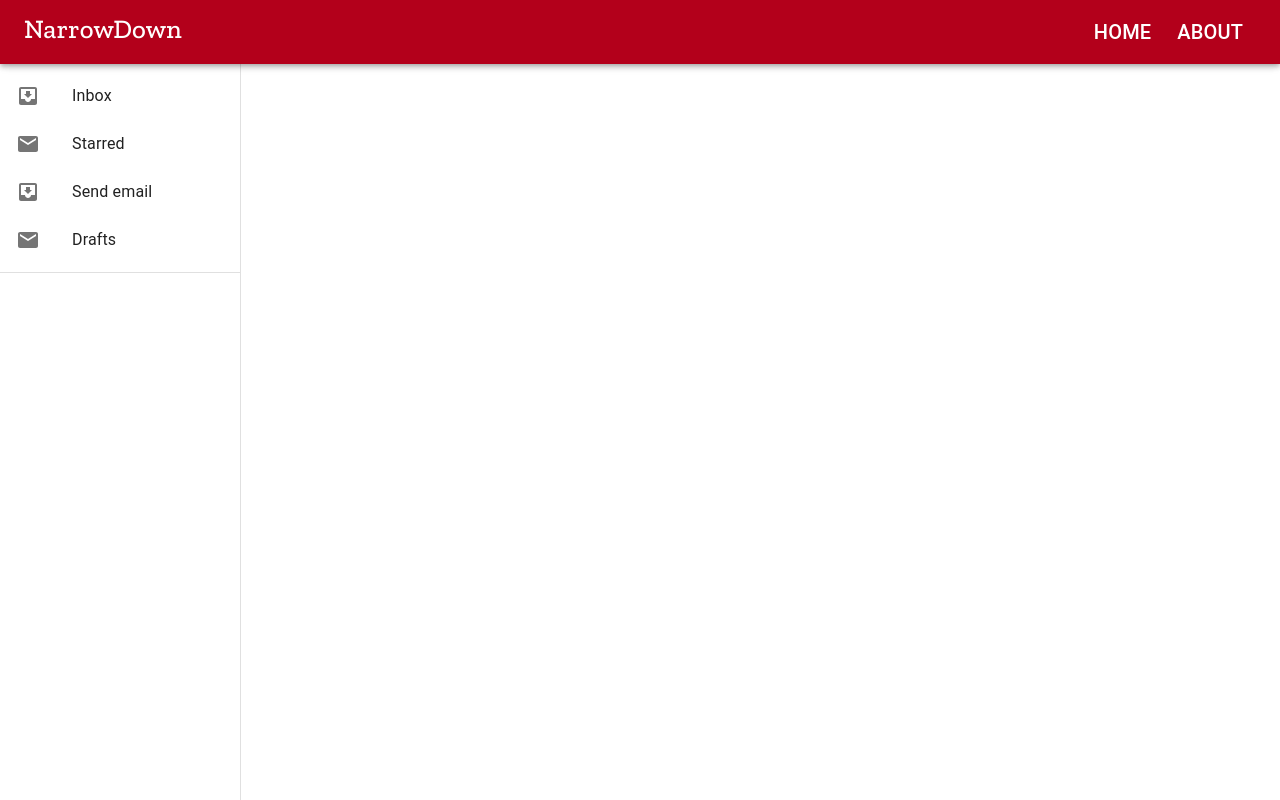
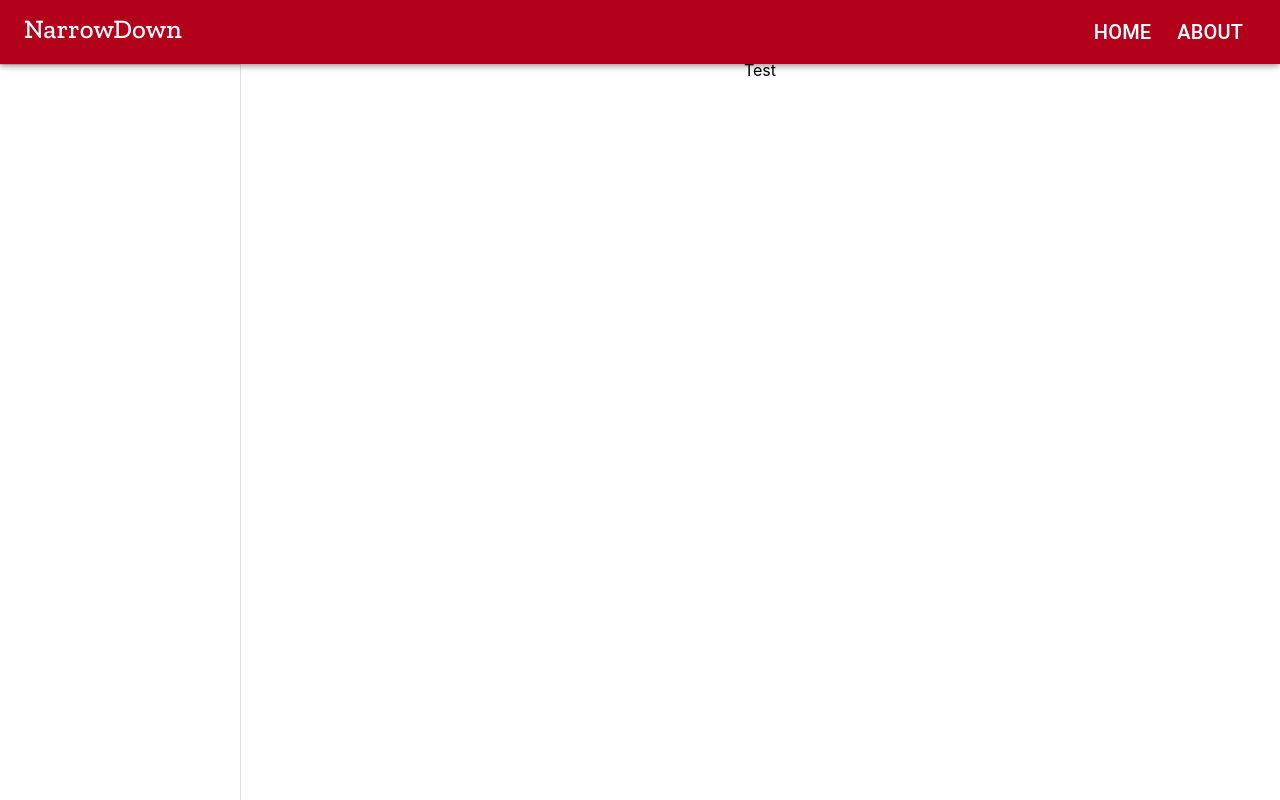
Before and after one commit to tehroot/codelinq6.0, a React (Create React App) app in the folder frontend/: page / in a window 1280 px wide. Built offline with nearby package versions, Linux system fonts and the light colour scheme.

Commit message:
starting the tag sidebar

```diff
--- a/frontend/src/App.js
+++ b/frontend/src/App.js
@@ -4,6 +4,8 @@ import { ThemeProvider, makeStyles } from '@material-ui/styles';
 import muiTheme from './theme/muiTheme.js';
 
 import Shell from './shell';
+
+import Search from './search';
 
 const useStyles = makeStyles(theme => ({
 	app: {
@@ -14,7 +16,7 @@ const useStyles = makeStyles(theme => ({
 		alignItems: 'center',
 		textAlign: 'center',
 
-		marginTop: '56px'
+		marginTop: '60px'
 	}
 }));
 
@@ -25,6 +27,7 @@ function App() {
 		<ThemeProvider theme={muiTheme}>
 			<Shell />
 			<div className={classes.app}>
+				<Search />
 			</div>
 		</ThemeProvider>
 	);
--- /dev/null
+++ b/frontend/src/search/Results/ResultCard.js
@@ -0,0 +1,10 @@
+import React from 'react';
+
+function ResultCard() {
+
+	return(
+		<div>Test</div>
+	);
+}
+
+export default ResultCard;
--- /dev/null
+++ b/frontend/src/search/Results/index.js
@@ -0,0 +1,12 @@
+import React from 'react';
+
+import ResultCard from './ResultCard';
+
+function Results() {
+
+	return(
+		<div>Test</div>
+	);
+}
+
+export default Results;
--- a/frontend/src/shell/Drawer.js
+++ b/frontend/src/search/TagDrawer/index.js
@@ -3,13 +3,12 @@ import React from 'react';
 import { makeStyles } from '@material-ui/core/styles';
 import Drawer from '@material-ui/core/Drawer';
 import Toolbar from '@material-ui/core/Toolbar';
-import List from '@material-ui/core/List';
 import Divider from '@material-ui/core/Divider';
-import ListItem from '@material-ui/core/ListItem';
-import ListItemIcon from '@material-ui/core/ListItemIcon';
-import ListItemText from '@material-ui/core/ListItemText';
-import InboxIcon from '@material-ui/icons/MoveToInbox';
-import MailIcon from '@material-ui/icons/Mail';
+
+import Fab from '@material-ui/core/Fab';
+import AddIcon from '@material-ui/icons/Add';
+import Icon from '@material-ui/core/Icon';
+import DeleteIcon from '@material-ui/icons/Delete';
 
 const drawerWidth = 240;
 
@@ -26,7 +25,7 @@ const useStyles = makeStyles(theme => ({
 	},
 }));
 
-function AppDrawer() {
+function TagDrawer() {
 	const classes = useStyles();
 
 	return(
@@ -39,14 +38,6 @@ function AppDrawer() {
 			}}
 			>
 				<Toolbar></Toolbar>
-				<List>
-					{['Inbox', 'Starred', 'Send email', 'Drafts'].map((text, index) => (
-						<ListItem button key={text}>
-							<ListItemIcon>{index % 2 === 0 ? <InboxIcon /> : <MailIcon />}</ListItemIcon>
-							<ListItemText primary={text} />
-						</ListItem>
-					))}
-				</List>
 
 				<Divider />
 			</Drawer>
@@ -54,4 +45,4 @@ function AppDrawer() {
 	);
 };
 
-export default AppDrawer;
+export default TagDrawer;
--- a/frontend/src/search/index.js
+++ b/frontend/src/search/index.js
@@ -1,11 +1,16 @@
 import React from 'react';
 
-import Questionaire from './questionaire';
+import TagDrawer from './TagDrawer';
+import Results from './Results';
 
 function Search() {
+
 	return(
-		<Questionaire />
+		<React.Fragment>
+			<TagDrawer />
+			<Results />
+		</React.Fragment>
 	);
-};
+}
 
 export default Search;
--- a/frontend/src/shell/index.js
+++ b/frontend/src/shell/index.js
@@ -1,13 +1,11 @@
 import React from 'react';
 
 import Bar from './Bar';
-import Drawer from './Drawer';
 
 function Shell() {
 	return(
 		<React.Fragment>
 			<Bar />
-			<Drawer />
 		</React.Fragment>
 	);
 };
--- a/frontend/src/theme/muiTheme.js
+++ b/frontend/src/theme/muiTheme.js
@@ -5,7 +5,7 @@ const muiTheme = createMuiTheme({
 		bar: {
 			main: '#b3001b'
 		}
-	},
+	}
 });
 
 export default muiTheme;
```
Also changed, not shown: frontend/src/search/questionaire/index.js (deleted, +0 -62 lines).
